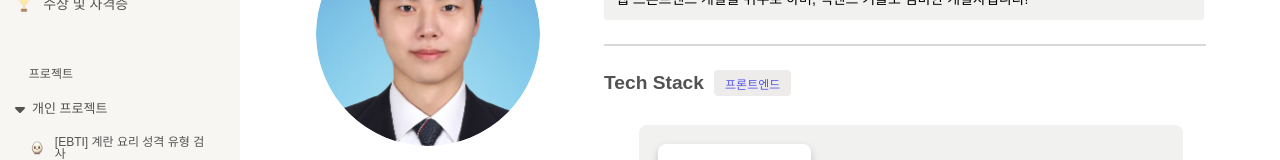
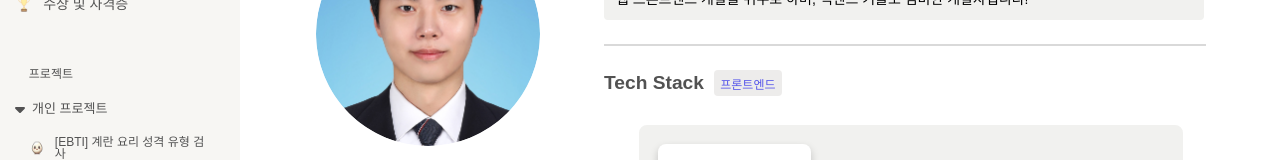
Before and after one commit to yoonth95/portfolio, a React (Vite) app: page / in a window 1280 px wide. Shown: the part 162-322 px from the top of the page. Built offline with nearby package versions, Linux system fonts and the light colour scheme; a web font is replaced by a local one.

Commit message:
Design: 텍스트 박스 스타일 글로벌로 변경 및 적용

```diff
--- a/src/components/profile/profileInfo/ProfileInfo.styled.ts
+++ b/src/components/profile/profileInfo/ProfileInfo.styled.ts
@@ -37,15 +37,6 @@ export const ProfileTechStackTitle = styled.div`
   & h2 {
     font-size: 1.2rem;
     color: var(--gray6-color);
-  }
-
-  & span {
-    line-height: normal;
-    background: rgba(135, 131, 120, 0.15);
-    color: #5757eb;
-    border-radius: 4px;
-    font-size: 12px;
-    padding: 0.3rem 0.7rem;
   }
 `;
 
--- a/src/components/profile/profileInfo/ProfileInfo.tsx
+++ b/src/components/profile/profileInfo/ProfileInfo.tsx
@@ -46,7 +46,7 @@ const ProfileInfo: React.FC = () => {
       <P.ProfileTechStack>
         <P.ProfileTechStackTitle>
           <h2>Tech Stack</h2>
-          <span>{stackInfoList[slideIndex].name}</span>
+          <span className="textBox">{stackInfoList[slideIndex].name}</span>
         </P.ProfileTechStackTitle>
         <P.ProfileSkill>
           <ProfileSlick ref={slickRef} slickSetting={slickSetting}>
--- a/src/styles/GlobalStyled.ts
+++ b/src/styles/GlobalStyled.ts
@@ -254,6 +254,15 @@ export const GlobalStyles = createGlobalStyle`
     }
   }
 
+  .textBox {
+    line-height: normal;
+    background: rgba(135, 131, 120, 0.15);
+    color: #5757eb;
+    border-radius: 4px;
+    font-size: 12px;
+    padding: 0.3rem 0.4rem;
+  }
+
   /* 기본 스크롤바 스타일링 */
   *::-webkit-scrollbar {
     background-color: inherit;
```
